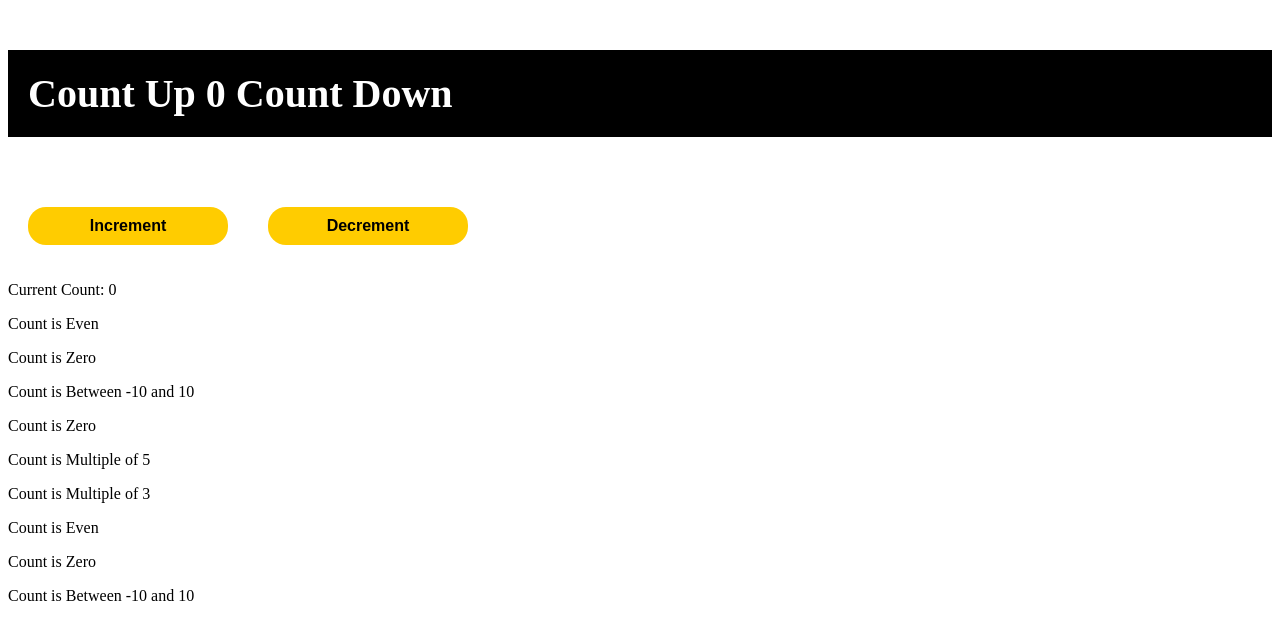
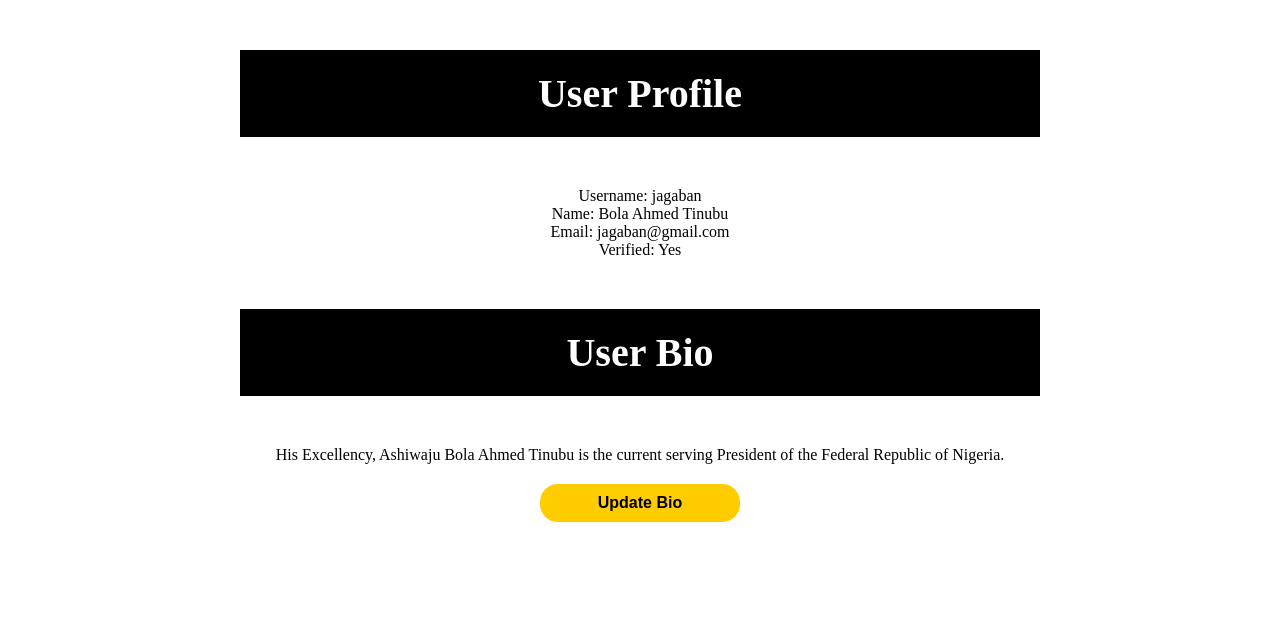
Before and after one commit to realMoyosore/react-app, a React (Create React App) app: page / in a window 1280 px wide. Shown: the top 640 px of the page. Built offline with nearby package versions, Linux system fonts and the light colour scheme.

Commit message:
work focus switched

```diff
--- a/src/App.js
+++ b/src/App.js
@@ -33,16 +33,16 @@ const CounterButtons = ({ count, setCount }) => {
 }
 
 // Main component
-export default function MyApp() {
-const [count, setCount] = useState(0);
+// export default function MyApp() {
+// const [count, setCount] = useState(0);
 
-  return (
-    <>
-      <h1>Count Up {count} Count Down</h1>
-      <CounterButtons count={count} setCount={setCount}/>
-    </>
-  );
-}
+//   return (
+//     <>
+//       <h1>Count Up {count} Count Down</h1>
+//       <CounterButtons count={count} setCount={setCount}/>
+//     </>
+//   );
+// }
 
 // //React Hooks
 // import React, { useState } from "react";
@@ -205,4 +205,4 @@ function App() {
   );
 }
 
-// export default App;
+export default App;
```
